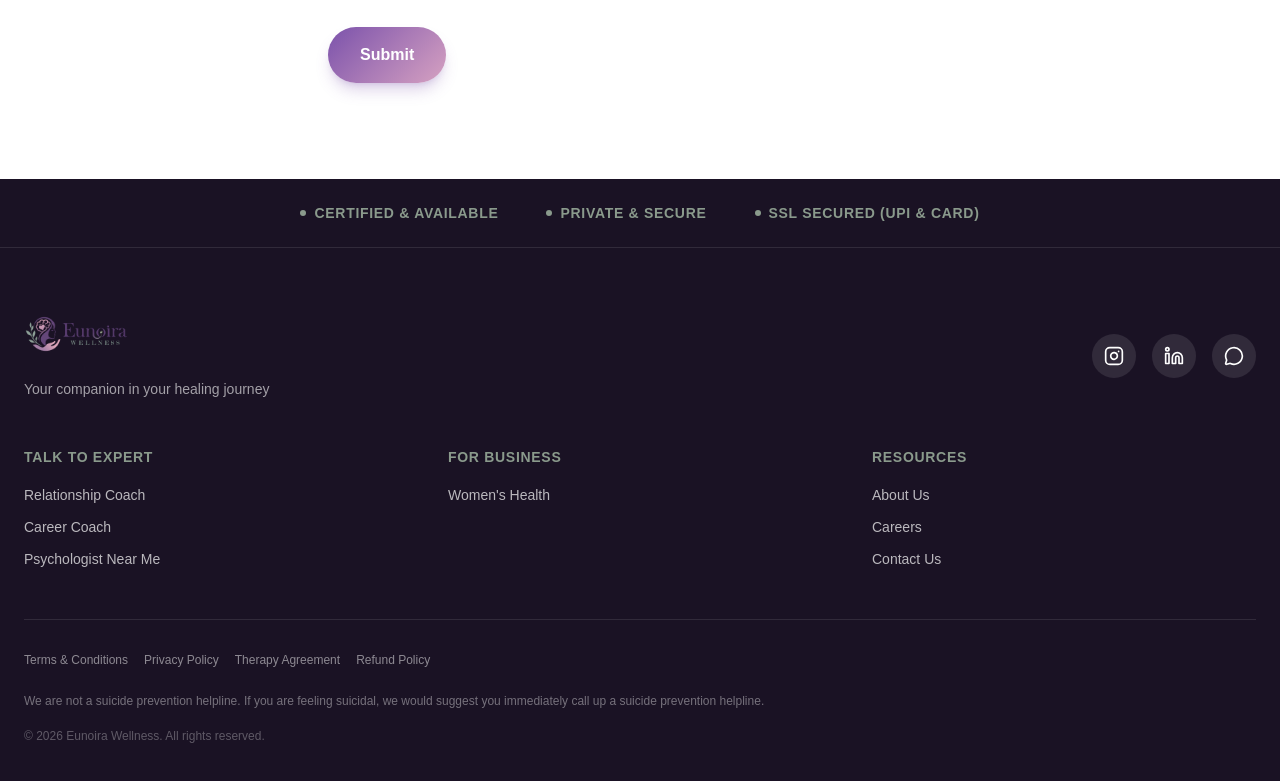
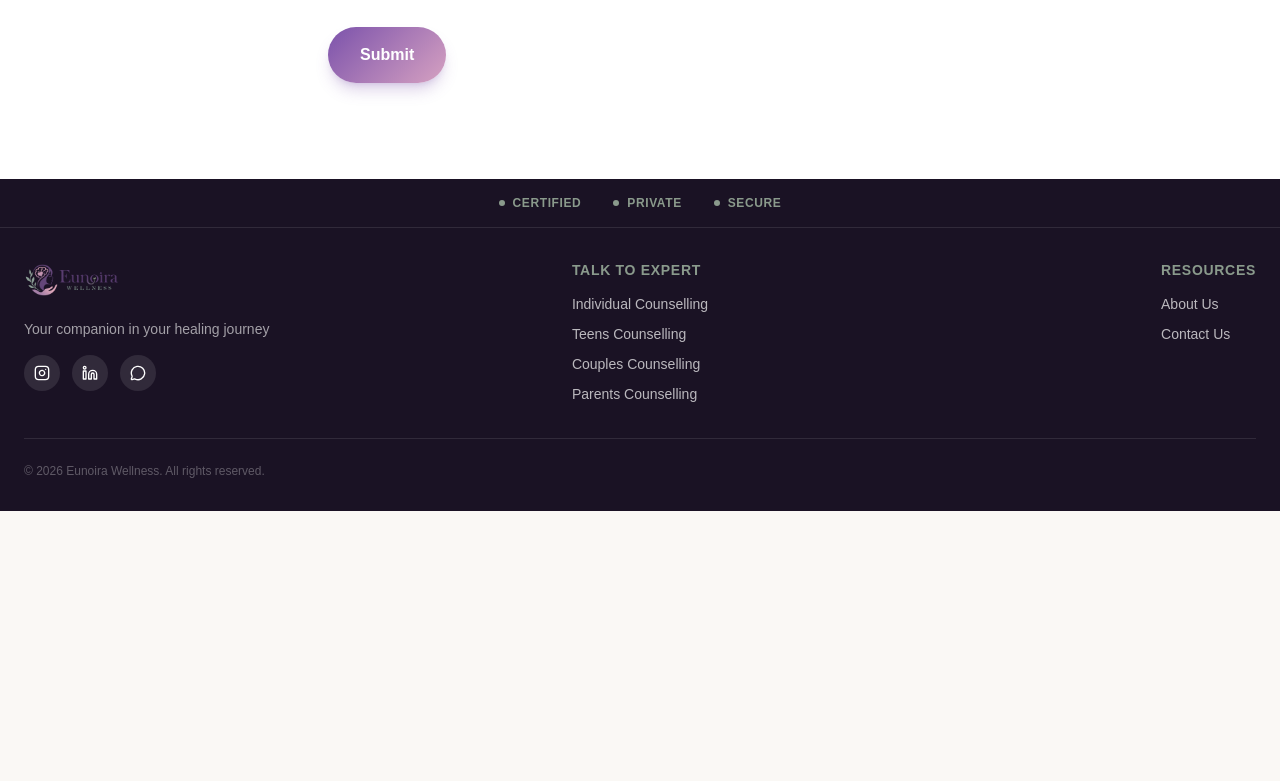
Before and after one commit to developwithshyam/eunoirawellness, a Next.js app: page /contact in a window 1280 px wide. Shown: the part 1378-2159 px from the top of the page. After the commit the page ends 1889 px from the top, so only its background shows below. Built offline with nearby package versions, Linux system fonts and the light colour scheme; a web font is replaced by a local one.

Commit message:
Add founder's image and update FoundersNote component: replace founder's name and role with specific details, enhance footer layout with new column structure, and update audience card links for improved navigation.

```diff
--- a/src/components/home/founders-note.tsx
+++ b/src/components/home/founders-note.tsx
@@ -6,9 +6,7 @@ export function FoundersNote() {
     <section className="relative z-10 bg-white lg:bg-transparent">
       <div className="mx-auto grid max-w-7xl gap-8 px-6 py-16 sm:px-8 md:py-20 lg:min-h-screen lg:grid-cols-2 lg:items-center lg:gap-16 lg:px-8 xl:gap-24">
         <div className="relative max-w-xl lg:max-w-none">
-          <p className="text-xs font-semibold tracking-[0.3em] text-sage uppercase md:text-sm">
-            {foundersNoteContent.eyebrow}
-          </p>
+
 
           <h2 className="gradient-text mt-4 text-3xl font-bold tracking-tight sm:text-4xl lg:text-[3.25rem] lg:leading-tight">
             {foundersNoteContent.heading}
@@ -27,12 +25,21 @@ export function FoundersNote() {
             </blockquote>
           </div>
 
-          <footer className="mt-8 hidden border-t border-lavender/30 pt-8 lg:block lg:mt-12">
-            <p className="text-lg font-semibold text-charcoal">
-              {foundersNoteContent.name}
+          <footer className="mt-8 hidden  border-t pl-2 border-lavender/30 pt-8 lg:block lg:mt-12">
+            <p className="text-[1.25rem] gradient-text font-semibold">
+              Soumya Ayoob
             </p>
-            <p className="mt-1 text-sm tracking-wide text-purple-mid/70 uppercase">
-              {foundersNoteContent.role}
+            <p className="mt-1 text-sm tracking-wide text-gray-600 uppercase">
+              Founder - Eunoira Wellness
+            </p>
+            <p className="mt-1 text-sm tracking-wide text-gray-600 uppercase">
+              Psychology Counsellor
+            </p>
+            <p className="mt-1 text-sm tracking-wide text-gray-600 uppercase">
+              Psychotherapist
+            </p>
+            <p className="mt-1 text-sm tracking-wide text-gray-600 uppercase">
+              Mentalist
             </p>
           </footer>
         </div>
--- a/src/components/layout/footer.tsx
+++ b/src/components/layout/footer.tsx
@@ -5,20 +5,43 @@ import { InstagramIcon, LinkedinIcon } from "@/components/ui/social-icons";
 import {
   footerColumns,
   getWhatsAppUrl,
-  legalLinks,
   siteConfig,
   trustBadges,
 } from "@/lib/site-config";
 
+function FooterColumn({ column }: { column: (typeof footerColumns)[number] }) {
+  return (
+    <div>
+      <h3 className="mb-3 text-sm font-semibold tracking-wider text-sage uppercase">
+        {column.title}
+      </h3>
+      <ul className="space-y-1.5">
+        {column.links.map((link) => (
+          <li key={link.label}>
+            <Link
+              href={link.href}
+              className="text-sm text-white/70 transition-colors hover:text-lavender"
+            >
+              {link.label}
+            </Link>
+          </li>
+        ))}
+      </ul>
+    </div>
+  );
+}
+
 export function Footer() {
+  const [talkToExpert, resources] = footerColumns;
+
   return (
     <footer className="bg-charcoal text-white">
       <div className="border-b border-white/10">
-        <div className="mx-auto flex max-w-7xl flex-wrap items-center justify-center gap-6 px-4 py-6 md:gap-12">
+        <div className="mx-auto flex max-w-7xl flex-wrap items-center justify-center gap-4 px-4 py-4 md:gap-8">
           {trustBadges.map((badge) => (
             <div
               key={badge}
-              className="flex items-center gap-2 text-xs font-semibold tracking-wider text-sage uppercase md:text-sm"
+              className="flex items-center gap-2 text-xs font-semibold tracking-wider text-sage uppercase"
             >
               <span className="h-1.5 w-1.5 rounded-full bg-sage" />
               {badge}
@@ -27,90 +50,58 @@ export function Footer() {
         </div>
       </div>
 
-      <div className="mx-auto max-w-7xl px-4 py-12 md:px-6 md:py-16">
-        <div className="mb-12 flex flex-col items-start gap-8 md:flex-row md:items-center md:justify-between">
+      <div className="mx-auto max-w-7xl px-4 py-8 md:px-6">
+        <div className="grid gap-8 md:grid-cols-3 md:items-start">
           <div>
-            <div className="mb-4 bg-transparent">
-              <BrandLogo variant="transparent" height={44} />
-            </div>
-            <p className="max-w-xs text-sm text-white/60">
+            <BrandLogo variant="transparent" height={40} />
+            <p className="mt-3 max-w-xs text-sm text-white/60">
               {siteConfig.tagline}
             </p>
+            <div className="mt-4 flex gap-3">
+              <a
+                href={siteConfig.social.instagram}
+                target="_blank"
+                rel="noopener noreferrer"
+                className="rounded-full bg-white/10 p-2.5 transition-colors hover:bg-purple-mid"
+                aria-label="Instagram"
+              >
+                <InstagramIcon className="h-4 w-4" />
+              </a>
+              <a
+                href={siteConfig.social.linkedin}
+                target="_blank"
+                rel="noopener noreferrer"
+                className="rounded-full bg-white/10 p-2.5 transition-colors hover:bg-purple-mid"
+                aria-label="LinkedIn"
+              >
+                <LinkedinIcon className="h-4 w-4" />
+              </a>
+              <a
+                href={getWhatsAppUrl("general")}
+                target="_blank"
+                rel="noopener noreferrer"
+                className="rounded-full bg-white/10 p-2.5 transition-colors hover:bg-purple-mid"
+                aria-label="WhatsApp"
+              >
+                <MessageCircle className="h-4 w-4" />
+              </a>
+            </div>
           </div>
-          <div className="flex gap-4">
-            <a
-              href={siteConfig.social.instagram}
-              target="_blank"
-              rel="noopener noreferrer"
-              className="rounded-full bg-white/10 p-3 transition-colors hover:bg-purple-mid"
-              aria-label="Instagram"
-            >
-              <InstagramIcon className="h-5 w-5" />
-            </a>
-            <a
-              href={siteConfig.social.linkedin}
-              target="_blank"
-              rel="noopener noreferrer"
-              className="rounded-full bg-white/10 p-3 transition-colors hover:bg-purple-mid"
-              aria-label="LinkedIn"
-            >
-              <LinkedinIcon className="h-5 w-5" />
-            </a>
-            <a
-              href={getWhatsAppUrl("general")}
-              target="_blank"
-              rel="noopener noreferrer"
-              className="rounded-full bg-white/10 p-3 transition-colors hover:bg-purple-mid"
-              aria-label="WhatsApp"
-            >
-              <MessageCircle className="h-5 w-5" />
-            </a>
+
+          <div className="md:justify-self-center">
+            <FooterColumn column={talkToExpert} />
+          </div>
+
+          <div className="md:justify-self-end">
+            <FooterColumn column={resources} />
           </div>
         </div>
 
-        <div className="grid gap-10 sm:grid-cols-2 lg:grid-cols-3">
-          {footerColumns.map((col) => (
-            <div key={col.title}>
-              <h3 className="mb-4 text-sm font-semibold tracking-wider text-sage uppercase">
-                {col.title}
-              </h3>
-              <ul className="space-y-2">
-                {col.links.map((link) => (
-                  <li key={link.label}>
-                    <Link
-                      href={link.href}
-                      className="text-sm text-white/70 transition-colors hover:text-lavender"
-                    >
-                      {link.label}
-                    </Link>
-                  </li>
-                ))}
-              </ul>
-            </div>
-          ))}
+        <div className="mt-8 border-t border-white/10 pt-6">
+          <p className="text-xs text-white/30">
+            © 2026 Eunoira Wellness. All rights reserved.
+          </p>
         </div>
-
-        <div className="mt-12 flex flex-wrap gap-4 border-t border-white/10 pt-8">
-          {legalLinks.map((link) => (
-            <Link
-              key={link.label}
-              href={link.href}
-              className="text-xs text-white/50 transition-colors hover:text-white/80"
-            >
-              {link.label}
-            </Link>
-          ))}
-        </div>
-
-        <p className="mt-6 text-xs leading-relaxed text-white/40">
-          We are not a suicide prevention helpline. If you are feeling suicidal,
-          we would suggest you immediately call up a suicide prevention
-          helpline.
-        </p>
-
-        <p className="mt-4 text-xs text-white/30">
-          © 2026 Eunoira Wellness. All rights reserved.
-        </p>
       </div>
     </footer>
   );
--- a/src/lib/content.ts
+++ b/src/lib/content.ts
@@ -15,26 +15,26 @@ export const audienceCards = [
   {
     title: "Individual",
     subtitle: "Therapy for me",
-    href: "/#services",
+    href: "/",
     icon: "user",
   },
   {
     title: "Teens",
     subtitle: "For Ages 13–17",
-    href: "/#services",
+    href: "/",
     icon: "users",
   },
   {
     title: "Couples",
     subtitle: "Therapy for us",
-    href: "/#services",
+    href: "/",
     icon: "heart",
   },
   {
-    title: "Assessment",
-    subtitle: "Instant Results",
-    href: "/#services",
-    icon: "clipboard",
+    title: "Parents",
+    subtitle: "Counselling for Parents",
+    href: "/",
+    icon: "users",
   },
 ] as const;
 
@@ -60,7 +60,7 @@ export const foundersNoteContent = {
     "Eunoira Wellness was founded on the belief that compassionate care, thoughtful reflection, and evidence-based practice can empower individuals to lead healthier, more meaningful lives. Our mission is to create a space where healing begins with understanding and every journey is met with dignity, empathy, and hope.",
   name: "Soumya Ayoob",
   role: "Founder, Eunoira Wellness",
-  image: "/images/founder.png",
+  image: "/images/founder-2.png",
 };
 
 export const therapistsSection = {
--- a/src/lib/site-config.ts
+++ b/src/lib/site-config.ts
@@ -77,20 +77,17 @@ export const footerColumns = [
   {
     title: "Talk to Expert",
     links: [
-      { label: "Relationship Coach", href: "/#services" },
-      { label: "Career Coach", href: "/#services" },
-      { label: "Psychologist Near Me", href: "/#therapists" },
+      { label: "Individual Counselling", href: "/#services" },
+      { label: "Teens Counselling", href: "/#services" },
+      { label: "Couples Counselling", href: "/#services" },
+      { label: "Parents Counselling", href: "/#services" },
     ],
   },
-  {
-    title: "For Business",
-    links: [{ label: "Women's Health", href: "/#services" }],
-  },
+
   {
     title: "Resources",
     links: [
       { label: "About Us", href: "/about" },
-      { label: "Careers", href: "/contact?intent=careers" },
       { label: "Contact Us", href: "/contact" },
     ],
   },
@@ -104,9 +101,9 @@ export const legalLinks = [
 ] as const;
 
 export const trustBadges = [
-  "Certified & Available",
-  "Private & Secure",
-  "SSL Secured (UPI & Card)",
+  "Certified",
+  "Private",
+  "Secure",
 ] as const;
 
 export const workshops = [
```
Also changed, not shown: public/images/founder-2.png (added).
